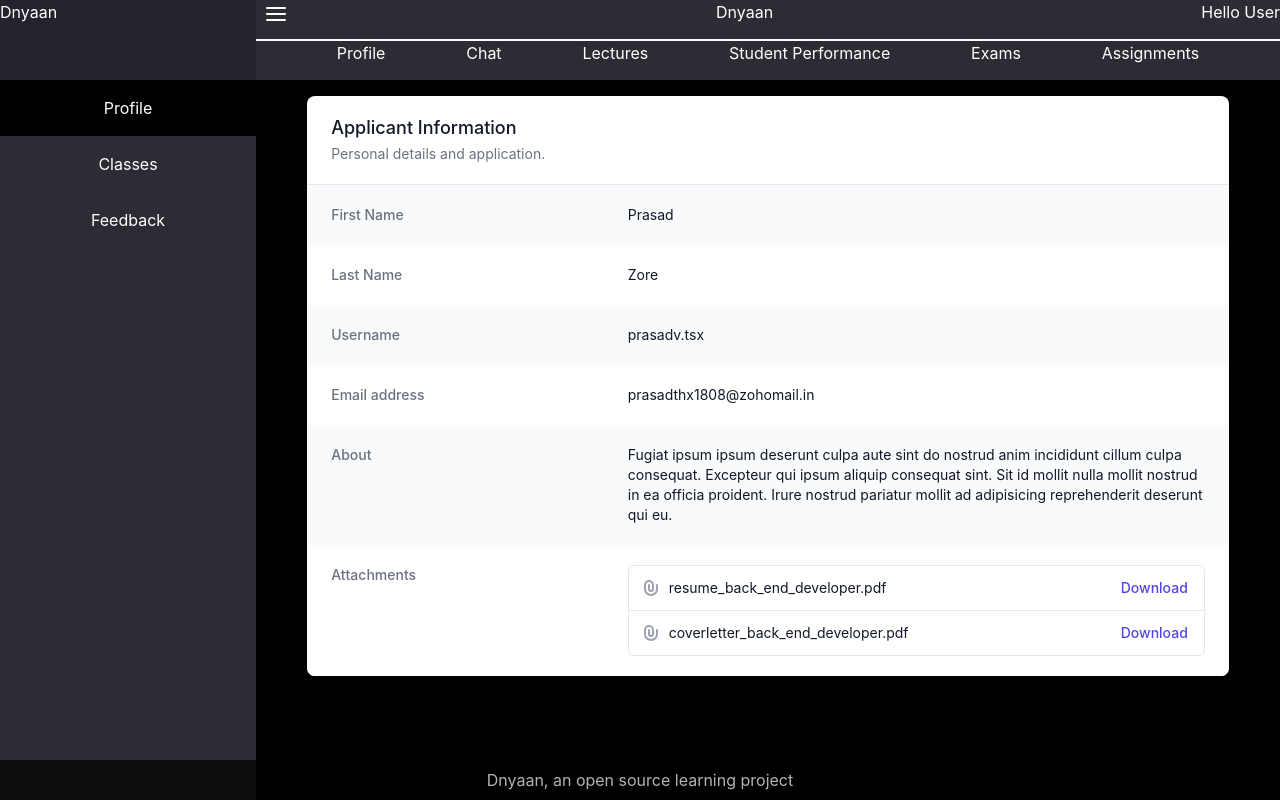
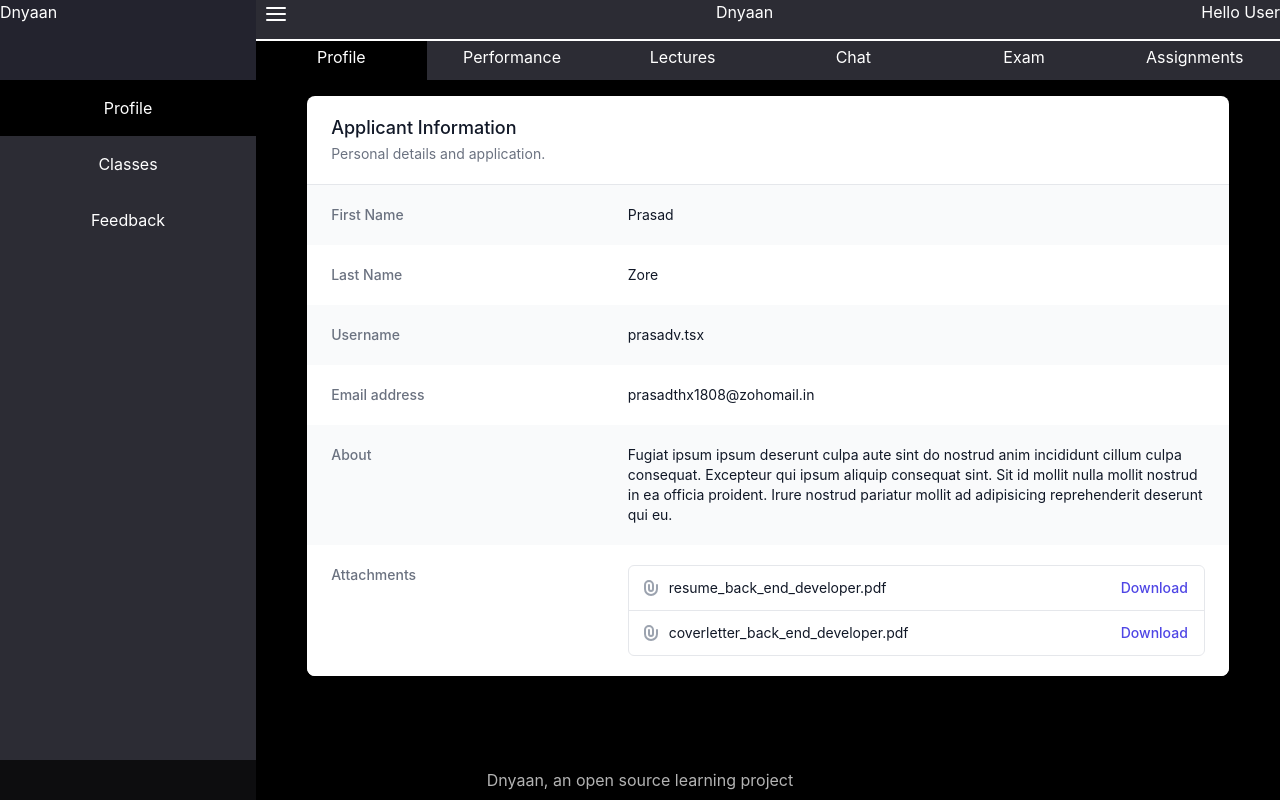
Before and after one commit to prasadthx/LMS_FrontEnd_React, a React (Create React App) app: page /action/profile/profile in a window 1280 px wide. Built offline with nearby package versions, Linux system fonts and the light colour scheme.

Commit message:
Dashboard header styling modified

```diff
--- a/src/Views/Instructor/InstructorStructure/MainContent/Contents/Chat/Classes.tsx
+++ b/src/Views/Instructor/InstructorStructure/MainContent/Contents/Chat/Classes.tsx
@@ -9,16 +9,16 @@ export class Classes extends React.Component<any,any>{
             <div className="Classes">
                 <div className="chatWindow flex">
                     <div className="recipients h-full bg-white flex flex-col border-r-2">
-                        <div className="recipientsHeader bg-blue-800 flex justify-evenly items-center">
-                            <div>
+                        <div className="recipientsHeader bg-blue-800 flex justify-evenly items-center align-middle text-center">
+                            <div className="flex-1">
                                 <img className="inline object-cover w-8 h-8 rounded-full"
                                      src="https://images.pexels.com/photos/2589653/pexels-photo-2589653.jpeg?auto=compress&cs=tinysrgb&h=650&w=940"
                                      alt="Profile image"/>
                             </div>
-                            <div>
+                            <div className="flex-1">
                                 NoteChat
                             </div>
-                            <div>
+                            <div className="flex-1 text-sm">
                                 Hello User,
                             </div>
                         </div>
--- a/src/Views/Instructor/InstructorStructure/MainContent/MainHeader.css
+++ b/src/Views/Instructor/InstructorStructure/MainContent/MainHeader.css
@@ -16,7 +16,18 @@
 
     /*overflow-x: scroll;*/
 }
-.NavigationPanel>div:hover{
-    /*border: white solid 2px;*/
-    background: blue;
+
+.NavigationPanel>a:hover{
+    background:black;
 }
+
+/*a{*/
+/*    width: 100%;*/
+/*    height:100%;*/
+/*}*/
+
+a>div{
+    padding-top: 0.5vh;
+    width: 100%;
+    height:100%;
+}
--- a/src/Views/Instructor/InstructorStructure/MainContent/MainHeader.tsx
+++ b/src/Views/Instructor/InstructorStructure/MainContent/MainHeader.tsx
@@ -6,7 +6,33 @@ import {FiMenu} from 'react-icons/fi'
 import { Link } from 'react-router-dom'
 
 export class MainHeader extends React.Component<any,any> {
+    constructor(props:any){
+        super(props);
+        this.state = {
+            focused:0
+        }
+    };
     render() {
+        const HeaderOptions = [
+            ['Profile' ,
+                'profile/profile'
+            ],
+            ['Performance' ,
+                'performance'
+            ],
+            ['Lectures' ,
+                'lectures'
+            ],
+            ['Chat' ,
+                'chat'
+            ],
+            ['Exam' ,
+                'exams'
+            ],
+            ['Assignments',
+                'assignments'
+            ],
+        ]
         return (
             <div className='MainHeader'>
                 <div className='DnyaanHeader text-center flex justify-between'>
@@ -16,18 +42,29 @@ export class MainHeader extends React.Component<any,any> {
                     </div>
                     <div> Hello User </div>
                 </div>
-                <div className='NavigationPanel flex justify-evenly'>
-                    <Link to='/action/profile/profile'><div> Profile </div></Link>
-                    <Link to='/action/chat'><div> Chat </div></Link>
-                    <Link to='/action/lectures'><div> Lectures </div></Link>
-                    <Link to='/action/performance'><div> Student Performance </div></Link>
-                    <Link to='/action/exams'><div> Exams </div></Link>
-                    <Link to='/action/assignments'><div> Assignments </div></Link>
-                    {/*<div> Chat </div>*/}
-                    {/*<div> Lectures </div>*/}
-                    {/*<div> Student Performance </div>*/}
-                    {/*<div> Exams </div>*/}
-                    {/*<div> Assignments </div>*/}
+                <div className='NavigationPanel flex justify-evenly align-middle items-center text-center w-full h-full'>
+                    {/*<Link {...index} to='/action/profile/profile' className='w-full h-full items-center'><div className='flex-1 w-full'>Profile{index}</div></Link>*/}
+                    {/*<Link to='/action/performance' className='w-full h-full'><div className='flex-1'>Performance</div></Link>*/}
+                    {/*<Link to='/action/lectures' className='w-full h-full'><div className='flex-1'>Lectures</div></Link>*/}
+                    {/*<Link to='/action/chat' className='w-full h-full'><div className='flex-1'>Chat</div></Link>*/}
+                    {/*<Link to='/action/exams' className='w-full h-full'><div className='flex-1'>Exams</div></Link>*/}
+                    {/*<Link to='/action/assignments' className='w-full h-full'><div className='flex-1'>Assignments</div></Link>*/}
+                    {HeaderOptions.map((option:any, index:number) =>
+                        <Link to={'/action/' + option[1]}
+                              onClick={(e) => {
+                                  console.log(option, index);
+                                  this.setState({
+                                      focused: index,
+                                  })
+                              }}
+                              className={index==this.state.focused?'bg-black w-full h-full':'w-full h-full'}
+                              key={index}
+                        >
+                            <div className='flex-1 w-full h-full'>
+                                {option[0]}
+                            </div>
+                        </Link>)}
+
                 </div>
             </div>
         );
--- a/src/Views/Instructor/InstructorStructure/Sidebar/SidebarOption.tsx
+++ b/src/Views/Instructor/InstructorStructure/Sidebar/SidebarOption.tsx
@@ -71,7 +71,8 @@ export class SidebarOption extends React.Component<{content: string},any>{
 
         return (
             <div className='SidebarOption'>
-                {this.optionRenderer(menus).map((option:string, index:number) => <Link to={'/action/' + this.props.content +'/'+ option.replaceAll(' ','')}
+                {this.optionRenderer(menus).map((option:string, index:number) =>
+                    <Link to={'/action/' + this.props.content +'/'+ option.replaceAll(' ','')}
                       onClick={(e) => {
                           this.setState({
                               focused: index,
```
